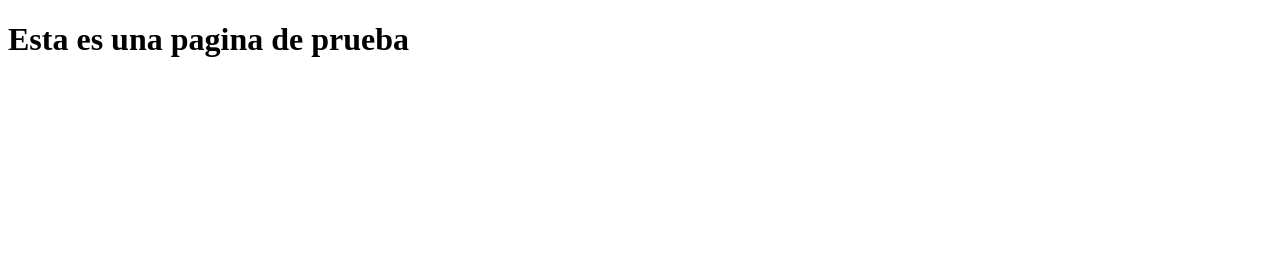
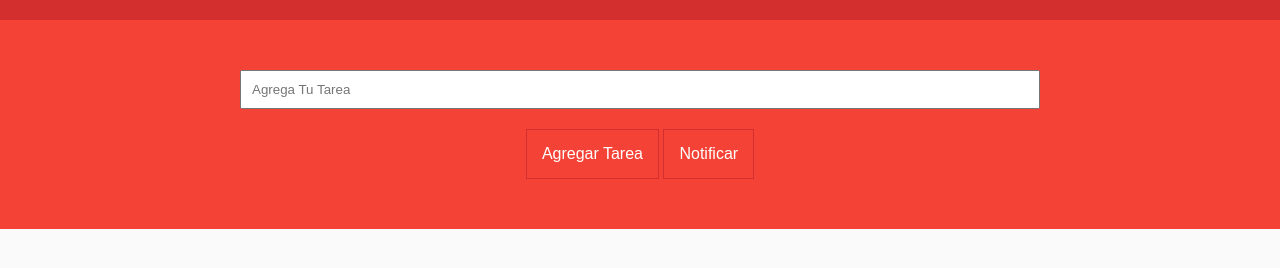
Before and after one commit to mgalindo077/GitTest, a plain HTML site: page index.html in a window 1280 px wide. Drawn offline with Linux system fonts and the light colour scheme.

Commit message:
adicionando codigo al index y colocando estilos

```diff
--- /dev/null
+++ b/css/estilos.css
@@ -0,0 +1,69 @@
+*{
+    margin: 0;
+    padding: 0;
+    -webkit-box-sizing: border-box;
+    -moz-box-sizing: border-box;
+    box-sizing: border-box;
+  }
+  body{
+    background: #fafafa;
+    font-family: arial,helvetica,sans-serif;
+    font-size: 16px;
+  }
+  .principal{
+    background: #f44336;
+    padding: 50px 0;
+    width: 100%;
+    border-top: 20px solid #d32f2f;
+  }
+  .wrap{
+    margin: auto;
+    max-width: 800px;
+    width: 90%;
+  }
+  .principal .formulario{
+    color: #212121;
+    text-align: center;
+  }
+  .principal .formulario input[type=text] {
+      margin-bottom: 20px;
+      padding: 10px;
+      width: 100%;
+  }
+
+  .principal .formulario input[type=text].error {
+      border: 5px solid #D32F2F;
+
+      color: red;
+  }
+  .principal .formulario .boton{
+    background: none;
+    border: 1px solid #d32f2f;
+    color: #fff;
+    display: inline-block;
+    font-size: 16px;
+    padding: 15px;
+  }
+  .principal .formulario .boton:hover {
+      border: 1px solid #fff;
+  }
+
+  /* - Tareas - */
+  .tareas .lista {
+      list-style: none;
+  }
+
+  .tareas .lista li {
+      border-bottom: 1px solid #B6B6B6;
+  }
+
+  .tareas .lista li a {
+      color: #212121;
+      display: block;
+      padding: 20px 0;
+      text-decoration: none;
+  }
+
+  .tareas .lista li a:hover {
+      text-decoration: line-through;
+  }
--- a/index.html
+++ b/index.html
@@ -1,12 +1,32 @@
 <!DOCTYPE html>
-<html lang="en">
+<html lang="es">
 <head>
-    <meta charset="UTF-8">
-    <meta name="viewport" content="width=device-width, initial-scale=1.0">
-    <meta http-equiv="X-UA-Compatible" content="ie=edge">
-    <title>Demo Page</title>
+	<meta charset="UTF-8">
+	<meta name="viewport" content="width=device-width, user-scalable=no, initial-scale=1.0, maximum-scale=1.0, minimum-scale=1.0">
+	<link rel="stylesheet" href="css/estilos.css">
+	<!-- <link rel="stylesheet" href="https://necolas.github.io/normalize.css/3.0.2/normalize.css"> -->
+	<title>Lista de Tareas</title>
 </head>
 <body>
-    <h1>Esta es una pagina de prueba</h1>
+	<div class="principal">
+		<div class="wrap">
+			<div class="formulario" >
+				<input type="text" id="tareaInput" placeholder="Agrega Tu Tarea">
+				<input type="button" class="boton" id="btn-agregar" value="Agregar Tarea">
+				<input type="button" class="boton" id="btn-notificacion" value="Notificar">
+			</div>
+		</div>
+	</div>
+
+	<div class="tareas">
+		<div class="wrap">
+			<ul class="lista" id="lista">
+				<!-- <li><a href="#">1 Lorem ipsum dolor sit amet.</a></li>
+				<li><a href="#">2 Lorem ipsum dolor sit amet.</a></li>
+				<li><a href="#">3 Lorem ipsum dolor sit amet.</a></li> -->
+			</ul>
+		</div>
+	</div>
+	<script src="js/main.js"></script>
 </body>
 </html>
```
